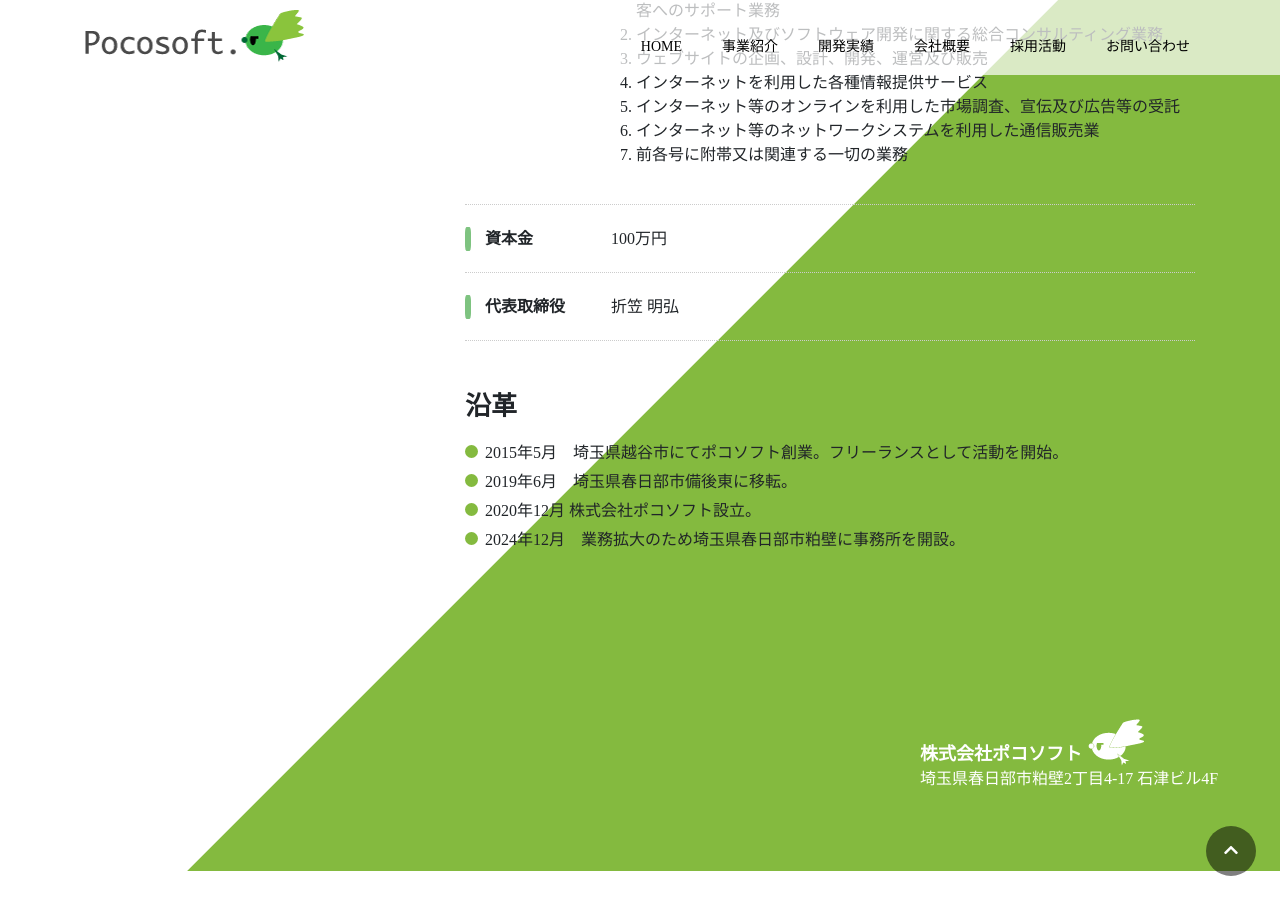
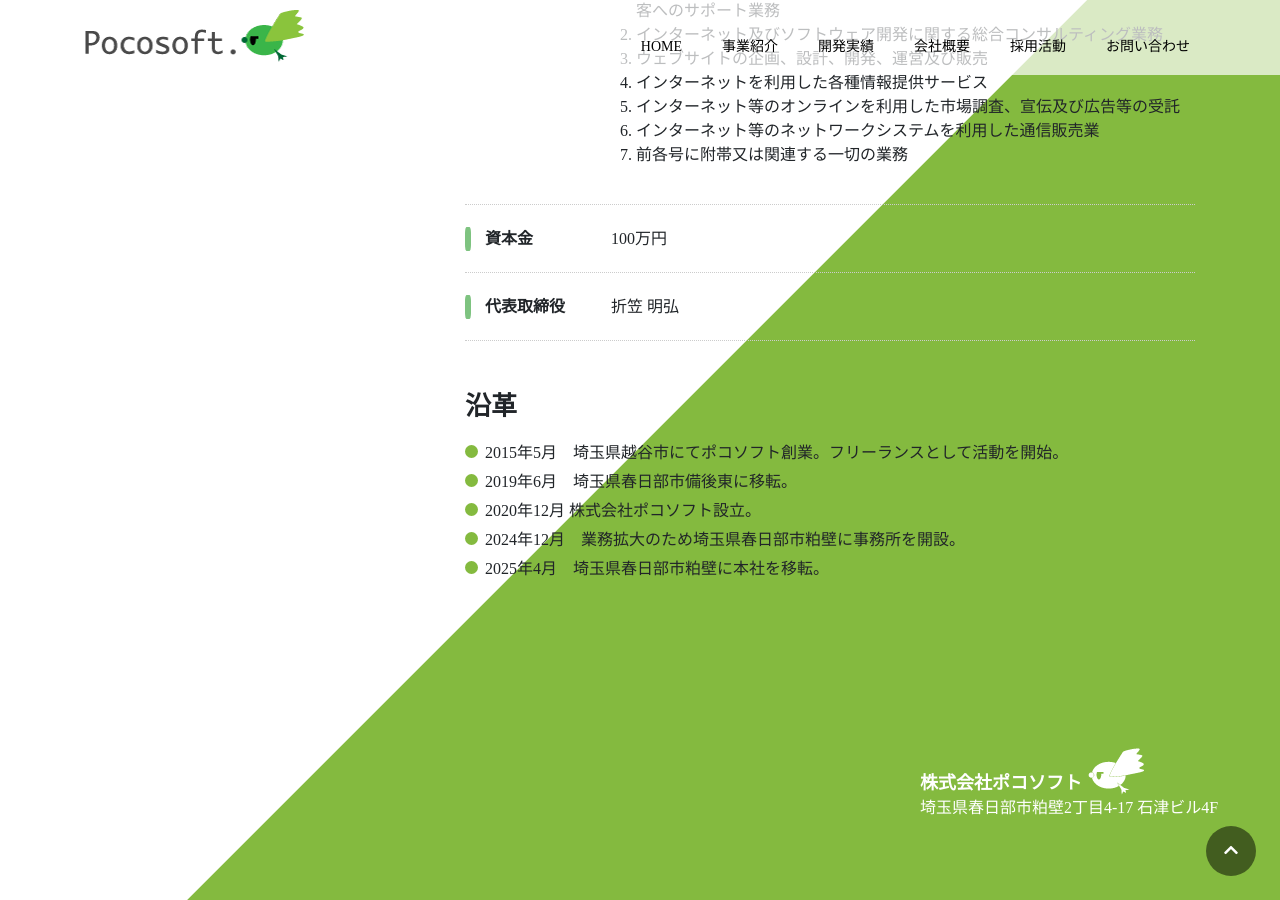
Before and after one commit to pocosoft/pocosoft.github.io, a Jekyll site: the page built from company.md, in a window 1280 px wide and 900 px high, scrolled down 718 px. Built offline with Jekyll 4.4.1, drawn with Linux system fonts in a browser that asks for light colours; nearby versions of some CDN libraries; before the commit the page ends 1589 px from its top, so only the background shows below that.

Commit message:
沿革の追加

```diff
--- a/_layouts/company.html
+++ b/_layouts/company.html
@@ -61,6 +61,7 @@
           <li>2019年6月　埼玉県春日部市備後東に移転。</li>
           <li>2020年12月 株式会社ポコソフト設立。</li>
           <li>2024年12月　業務拡大のため埼玉県春日部市粕壁に事務所を開設。</li>
+          <li>2025年4月　埼玉県春日部市粕壁に本社を移転。</li>
         </ul>
       </div>
     </div>
```
